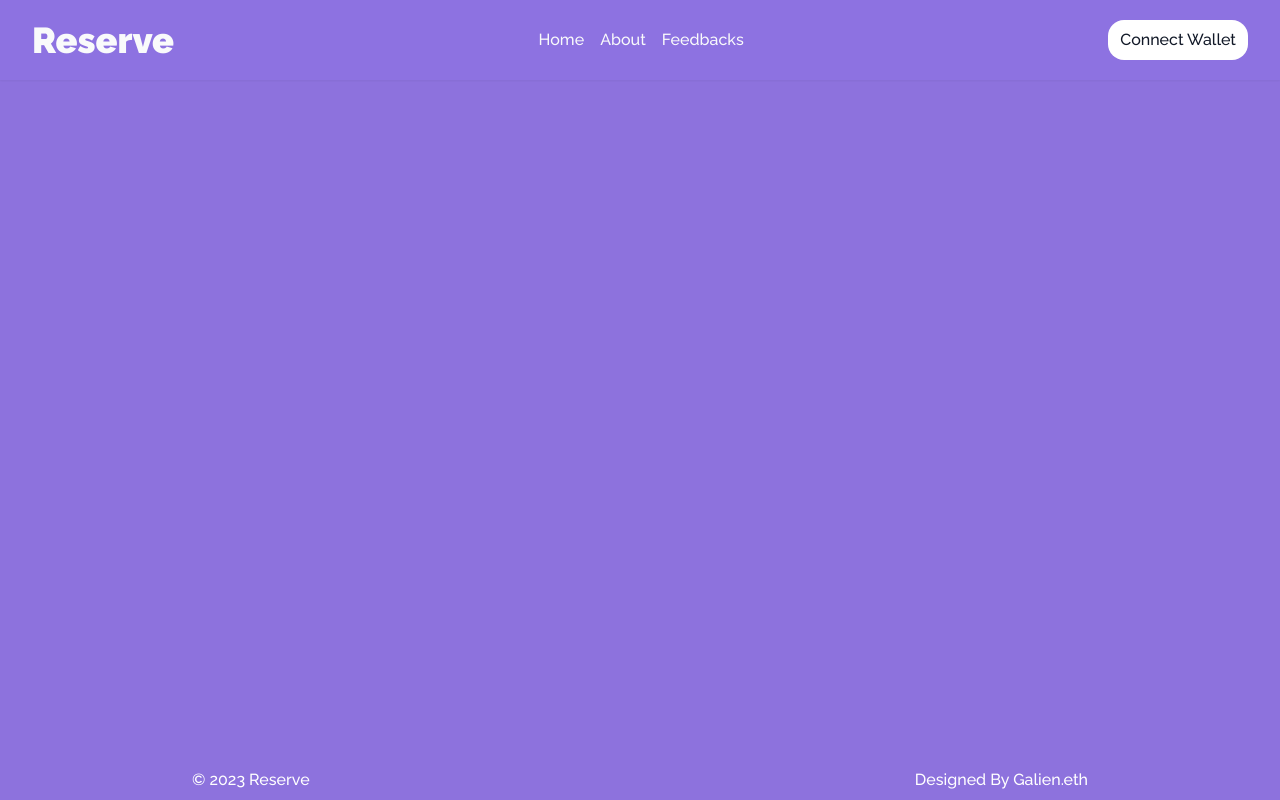
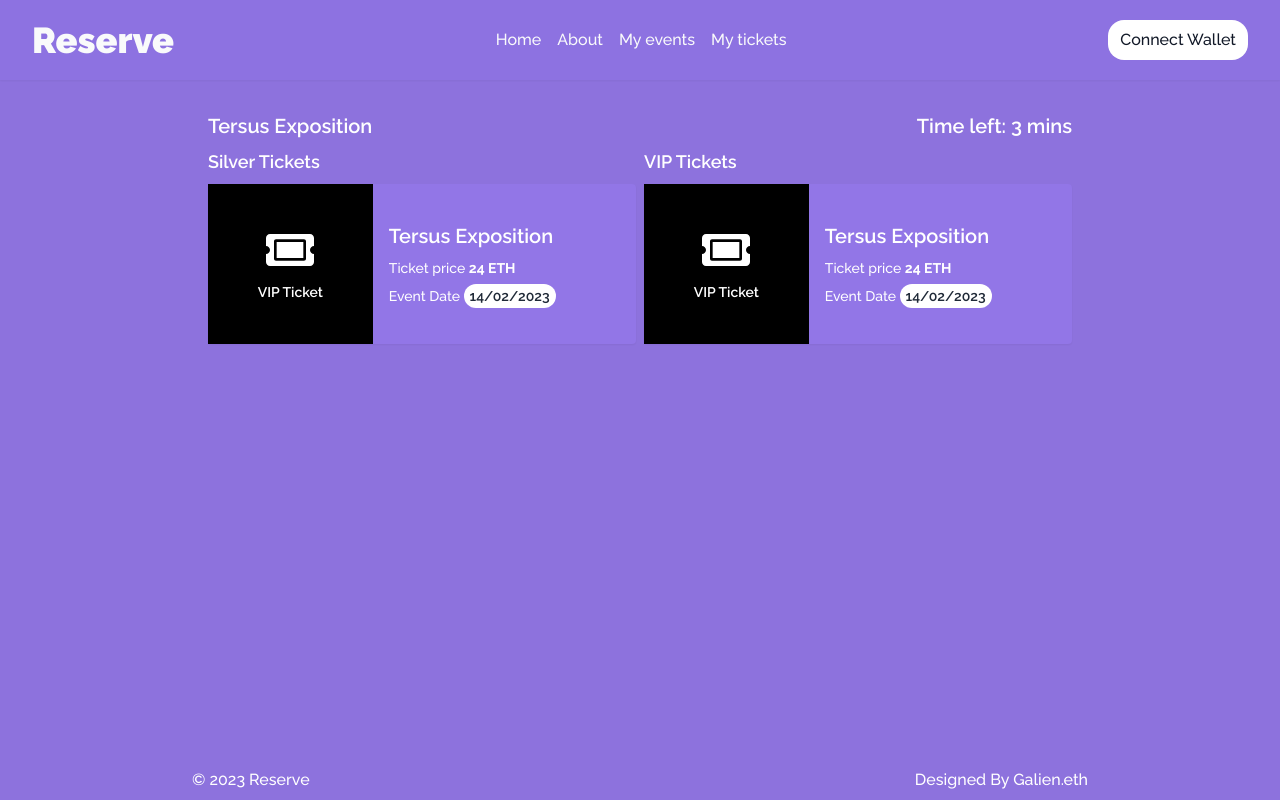
Before and after one commit to Muhindo-Galien/reserve, a React (Vite) app: page /event/0 in a window 1280 px wide. Built offline with nearby package versions, Linux system fonts and the light colour scheme.

Commit message:
pages added

```diff
--- a/src/App.jsx
+++ b/src/App.jsx
@@ -1,16 +1,23 @@
 import  { Toaster } from 'react-hot-toast';
 import { Route, Routes } from "react-router-dom";
 import Footer from './components/Footer';
-import LandingPage from './components/LandingPage';
+import LandingPage from './pages/LandingPage';
+import About from './pages/About';
+import MyEvents from './pages/MyEvents';
+import MyTickets from './pages/MyTickets';
 import NavBar from './components/NavBar';
+import EventDetails from './pages/EventDetails';
 
 export default function App() {
   return (
     <div className="max-4xl">
         <NavBar/>
-
         <Routes>
           <Route path="/" element={<LandingPage />} />
+          <Route path="/about" element={<About/>} />
+          <Route path="/my-events" element={<MyEvents />} />
+          <Route path="/my-tickets" element={<MyTickets />} />
+          <Route path="/event/:id" element={<EventDetails />} />
         </Routes>
         <Footer/>
 
--- a/src/components/Events.jsx
+++ b/src/components/Events.jsx
@@ -1,11 +1,21 @@
 import React from 'react'
-import EventCard from './EventCard'
+import { Link } from 'react-router-dom'
+import EventCard from './cards/EventCard'
 
-const Events = () => {
+const Events = ({fakeArray}) => {
   return (
-    <div>
-      <EventCard/>
-    </div>
+    <>
+      <div className="mx-4 grid grid-cols-1  gap-2 sm:grid-cols-2 sm:gap-4">
+        {fakeArray.map((item,i)=>{
+            return(
+              <Link to={ `/event/${i}`}>
+                <EventCard key={i}/>
+              </Link>
+            )
+        }
+        )}
+      </div>
+    </>
   )
 }
 
--- a/src/components/NavBar.jsx
+++ b/src/components/NavBar.jsx
@@ -18,8 +18,11 @@ const NavBar = () => {
               <Link to={'/about'}>
                 <li className='cursor-pointer'>About</li>
               </Link>
-              <Link to={'/'}>
-                <li className='cursor-pointer'>Feedbacks</li>
+              <Link to={'/my-events'}>
+                <li className='cursor-pointer'>My events</li>
+              </Link>
+              <Link to={'/my-tickets'}>
+                <li className='cursor-pointer'>My tickets</li>
               </Link>
             </ul>
           </div>
--- a/src/components/EventCard.jsx
+++ b/src/components/cards/EventCard.jsx
@@ -16,16 +16,16 @@ const EventCard = () => {
           <div className='grid grid-cols-1 gap-2 rounded sm:grid-cols-2'>
             <div className=' bg-[#000] rounded h-16 sm:h-24 flex flex-col  items-center justify-center py-2 px-1.5'>
               <FaTicketAlt className='text-3xl'/>
-              <h2 className=' capitalized text-center text-sm'>20 Sil tickets</h2>
+              <h2 className=' capitalized text-center text-sm'><span className='font-semibold sm:font-medium'>20</span> Sil tickets</h2>
             </div>
             <div className=' rounded h-16 sm:h-24 flex flex-col  items-center justify-center py-2 px-1.5 bg-[#000]'>
               <FaTicketAlt className='text-3xl'/>
-              <h2 className=' capitalized text-center text-sm font-normal'>5 VIP tickets</h2>
+              <h2 className=' capitalized text-center text-sm font-normal'><span className='font-semibold  sm:font-medium'>5</span> VIP tickets</h2>
             </div>
           </div>
             <div className='rounded h-14 sm:h-auto  flex flex-col  items-center justify-center py-2 px-1.5 bg-[#fff] text-gray-800'>
-              <span>120 minutes</span>
-              <span>Left</span>
+              <span className='text-sm sm:text-base font-normal'>120 minutes</span>
+              <span className='text-sm sm:text-base font-normal'>Left</span>
             </div>
         </div>
 
--- /dev/null
+++ b/src/components/cards/TicketCard.jsx
@@ -0,0 +1,22 @@
+import React from 'react'
+import { FaTicketAlt } from 'react-icons/fa';
+
+const TicketCard = () => {
+  return (
+    <div className='bg-[#9276e7] shadow-sm rounded  text-white'>
+      <div className='flex gap-4 h-40'>
+        <div className='flex flex-col gap-2 w-5/12  sm:w-2/5  bg-[#000] justify-center items-center'>
+            <FaTicketAlt className='text-5xl'/>
+          <h4 className='text-sm font-semibold'>VIP Ticket</h4>
+        </div>
+        <div className=' flex flex-col gap-2 w-7/12 sm:w-3/5 justify-center '>
+          <h2 className=' font-semibold text-xl py-0'>Tersus Exposition</h2>
+          <h2 className='text-sm font-medium'> Ticket price <span className='font-bold'>24 ETH</span></h2>
+          <h2 className='text-sm font-medium'>Event Date <span className='font-semibold bg-[#fff] px-1.5 py-1 rounded-xl text-gray-800'>14/02/2023</span></h2>
+        </div>
+      </div>
+    </div>
+  )
+}
+
+export default TicketCard
--- /dev/null
+++ b/src/pages/About.jsx
@@ -0,0 +1,9 @@
+import React from 'react'
+
+const About = () => {
+  return (
+    <div>About</div>
+  )
+}
+
+export default About
--- /dev/null
+++ b/src/pages/EventDetails.jsx
@@ -0,0 +1,38 @@
+import React from 'react'
+import TicketCard from '../components/cards/TicketCard'
+
+const EventDetails = () => {
+  return (
+    <div className='py-24 sm:py-28 max-w-4xl mx-auto text-white'>
+      <div className='mx-4'>
+
+        {/* <div className='pb-12 sm:pb-8 text-white'>
+          <h2 c className='font-semibold text-2xl text-center'>Event Details</h2>
+        </div> */}
+        <div className=' flex flex-col justify-center'>
+          <div className='flex justify-between'>
+            <h2 className=' font-semibold text-xl text-center'>Tersus Exposition</h2>
+            <h2 className=' font-semibold text-xl text-center'>Time left: 3 mins</h2>
+          </div>
+          <div className='flex flex-col sm:flex-row gap-2 sm-gap-4 '>
+            <div className='w-full sm:w-3/6'>
+              <h2 className=' font-semibold text-lg py-2'>Silver Tickets</h2>
+              <div className='grid grid-cols-1 gap-2'>
+                <TicketCard/>
+              </div>
+            </div>
+            <div className='w-full sm:w-3/6'>
+              <h2 className=' font-semibold text-lg py-2'>VIP Tickets</h2>
+              <div className='grid grid-cols-1 gap-2'>
+                <TicketCard/>
+              </div>
+            </div>
+          </div>
+
+        </div>
+      </div>
+    </div>
+  )
+}
+
+export default EventDetails
--- a/src/components/LandingPage.jsx
+++ b/src/pages/LandingPage.jsx
@@ -1,6 +1,7 @@
 import React from 'react'
-import Events from './Events'
-import Hero from './Hero';
+import Hero from '../components/Hero';
+import Events from '../components/Events';
+
 
 const LandingPage = () => {
   const fakeArray = Array(4).fill().map((item, i) => i);
@@ -10,14 +11,7 @@ const LandingPage = () => {
       <div className='pb-12 sm:pb-14 text-white'>
         <h2 c className='font-semibold text-2xl text-center'>Latest events</h2>
       </div>
-      <div className="mx-4 grid grid-cols-1  gap-2 sm:grid-cols-2 sm:gap-4">
-        {fakeArray.map((item,i)=>{
-            return(
-              <Events/>
-            )
-        }
-        )}
-      </div>
+      <Events fakeArray={fakeArray}/>
     </div>
   )
 }
--- /dev/null
+++ b/src/pages/MyEvents.jsx
@@ -0,0 +1,16 @@
+import React from 'react'
+import Events from '../components/Events'
+
+function MyEvents() {
+  const fakeArray = Array(2).fill().map((item, i) => i);
+  return (
+    <div className='py-24 sm:py-28 max-w-4xl mx-auto'>
+      <div className='pb-12 sm:pb-14 text-white'>
+        <h2 c className='font-semibold text-2xl text-center'>My events</h2>
+      </div>
+        <Events fakeArray={fakeArray}/>
+    </div>
+  )
+}
+
+export default MyEvents
--- /dev/null
+++ b/src/pages/MyTickets.jsx
@@ -0,0 +1,18 @@
+import React from 'react'
+import TicketCard from '../components/cards/TicketCard'
+
+const MyTickets = () => {
+  return (
+    <div className='py-24 sm:py-28 max-w-4xl mx-auto'>
+      <div className='pb-12 sm:pb-14 text-white'>
+        <h2 c className='font-semibold text-2xl text-center'>My tickets</h2>
+      </div>
+      <div className="mx-4 grid grid-cols-1  gap-2 sm:grid-cols-2 sm:gap-4">
+        <TicketCard/>
+      </div>
+
+    </div>
+  )
+}
+
+export default MyTickets
```
